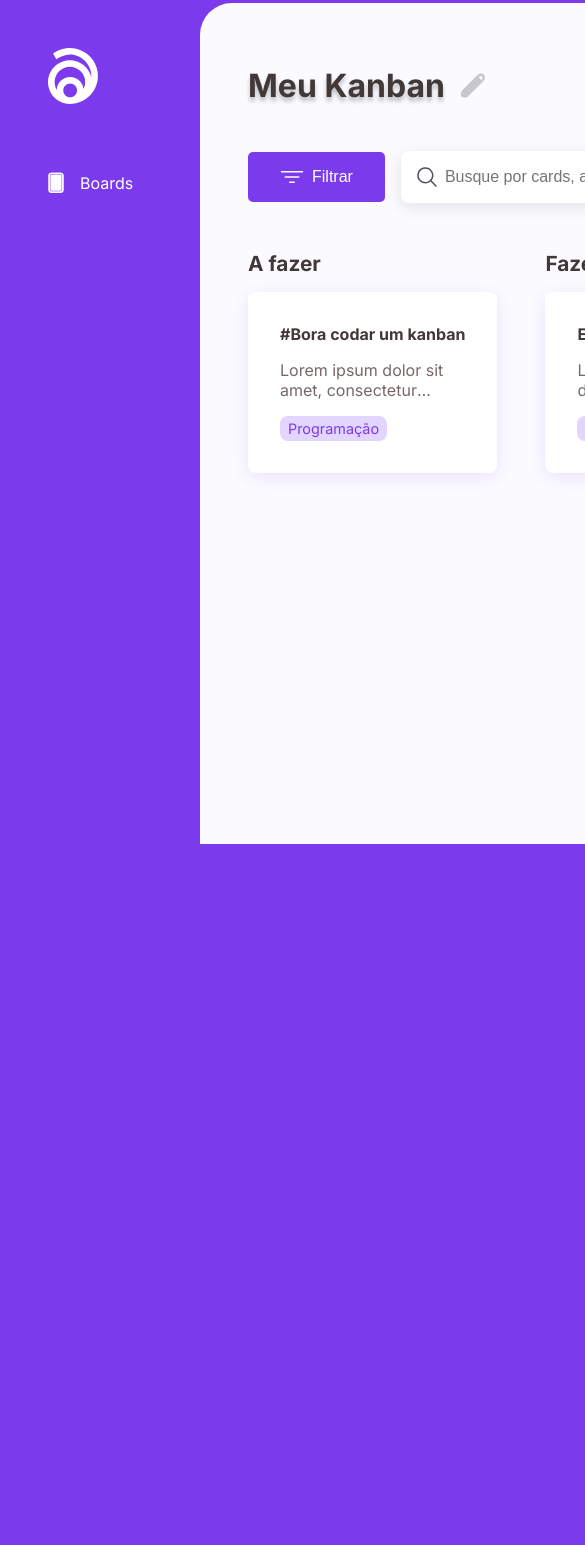
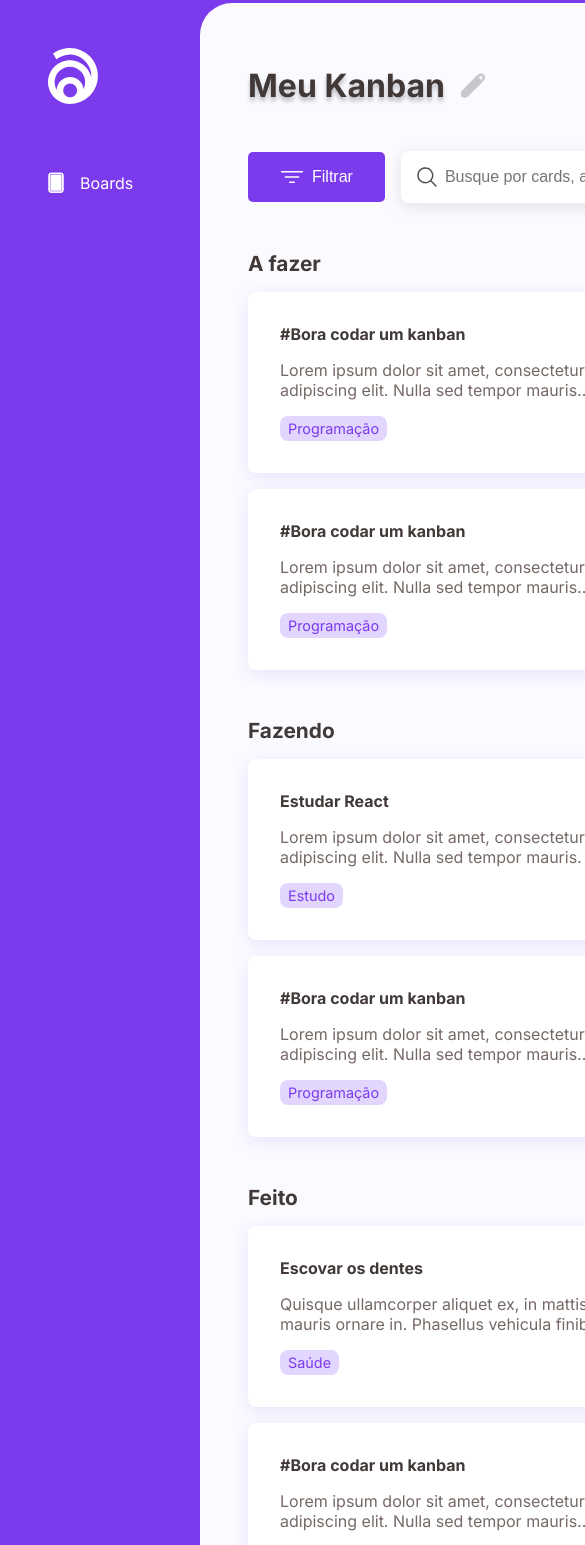
Before and after one commit to Rafaelnoll/kanban_front_end, a React app: page / in a window 390 px wide. Shown: the top 1545 px of the page, 585 px wide, since content can reach past the window. Before the commit the page ends 844 px from the top, so only its background shows below. Built offline with nearby package versions, Linux system fonts and the light colour scheme.

Commit message:
Feature: Responsive components TaskSections and Task

```diff
--- a/src/components/Task/styles.ts
+++ b/src/components/Task/styles.ts
@@ -11,6 +11,10 @@ export const Container = styled.div`
     flex-direction: column;
     gap: ${theme.spacing.medium};
     max-width: 400px;
+
+    @media ${theme.media.tablet} {
+      flex: 1;
+    }
   `}
 `;
 
--- a/src/components/TasksSection/index.tsx
+++ b/src/components/TasksSection/index.tsx
@@ -9,6 +9,14 @@ function TasksSection() {
       <S.TasksContainer>
         <S.Label>A fazer</S.Label>
         <S.TasksList>
+          <Task
+            title="#Bora codar um kanban"
+            description="        Lorem ipsum dolor sit amet, consectetur adipiscing elit. Nulla sed
+        tempor mauris. Quisque ullamcorper aliquet ex, in mattis mauris ornare
+        in. Phasellus vehicula finibus augue, sit amet dignissim lorem cursus
+        euismod."
+            category="Programação"
+          />
           <Task
             title="#Bora codar um kanban"
             description="        Lorem ipsum dolor sit amet, consectetur adipiscing elit. Nulla sed
@@ -29,6 +37,14 @@ function TasksSection() {
         tempor mauris."
             category="Estudo"
           />
+          <Task
+            title="#Bora codar um kanban"
+            description="        Lorem ipsum dolor sit amet, consectetur adipiscing elit. Nulla sed
+        tempor mauris. Quisque ullamcorper aliquet ex, in mattis mauris ornare
+        in. Phasellus vehicula finibus augue, sit amet dignissim lorem cursus
+        euismod."
+            category="Programação"
+          />
         </S.TasksList>
       </S.TasksContainer>
 
@@ -42,6 +58,14 @@ function TasksSection() {
         euismod."
             category="Saúde"
           />
+          <Task
+            title="#Bora codar um kanban"
+            description="        Lorem ipsum dolor sit amet, consectetur adipiscing elit. Nulla sed
+        tempor mauris. Quisque ullamcorper aliquet ex, in mattis mauris ornare
+        in. Phasellus vehicula finibus augue, sit amet dignissim lorem cursus
+        euismod."
+            category="Programação"
+          />
         </S.TasksList>
       </S.TasksContainer>
     </S.Container>
--- a/src/components/TasksSection/styles.ts
+++ b/src/components/TasksSection/styles.ts
@@ -6,6 +6,10 @@ export const Container = styled.div`
     display: grid;
     grid-template-columns: repeat(3, 1fr);
     gap: ${theme.spacing.large};
+
+    @media ${theme.media.tablet} {
+      grid-template-columns: 1fr;
+    }
   `}
 `;
 
@@ -25,5 +29,10 @@ export const TasksList = styled.div`
     flex-direction: column;
     gap: ${theme.spacing.medium};
     margin-top: ${theme.spacing.medium};
+
+    @media ${theme.media.tablet} {
+      flex-direction: row;
+      flex-wrap: wrap;
+    }
   `}
 `;
```
